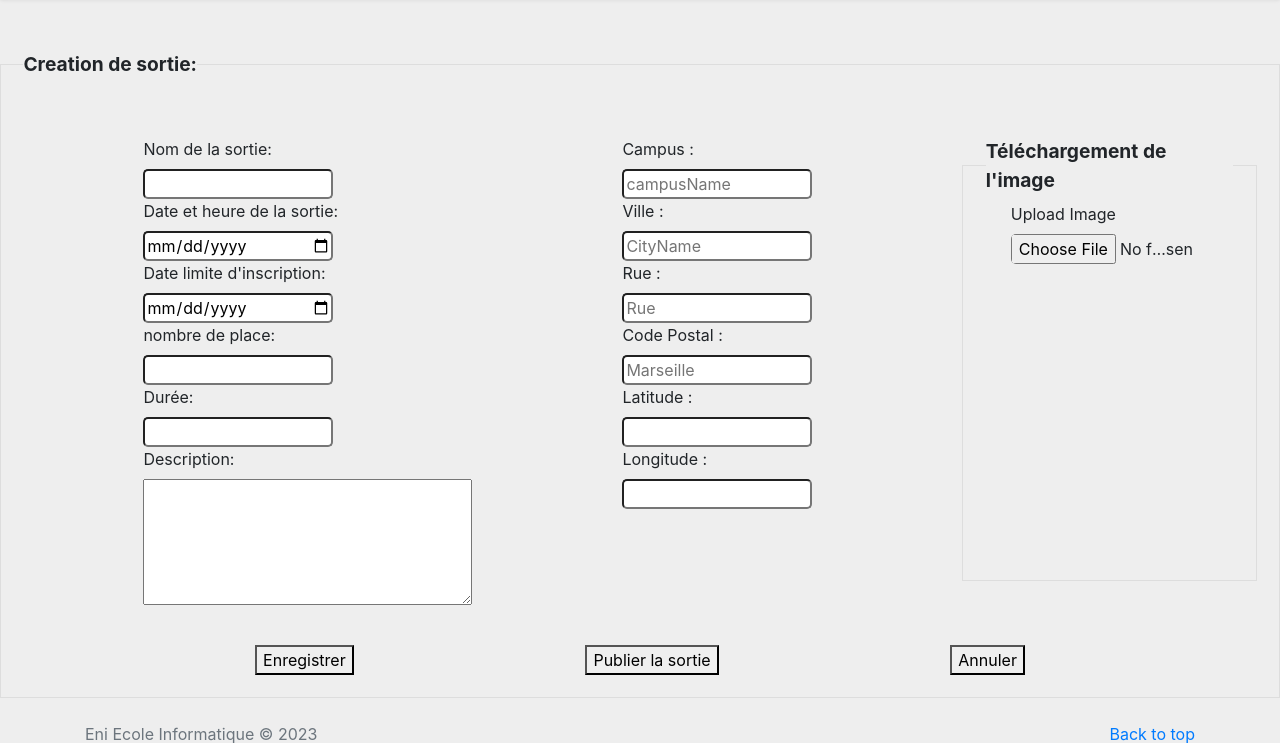
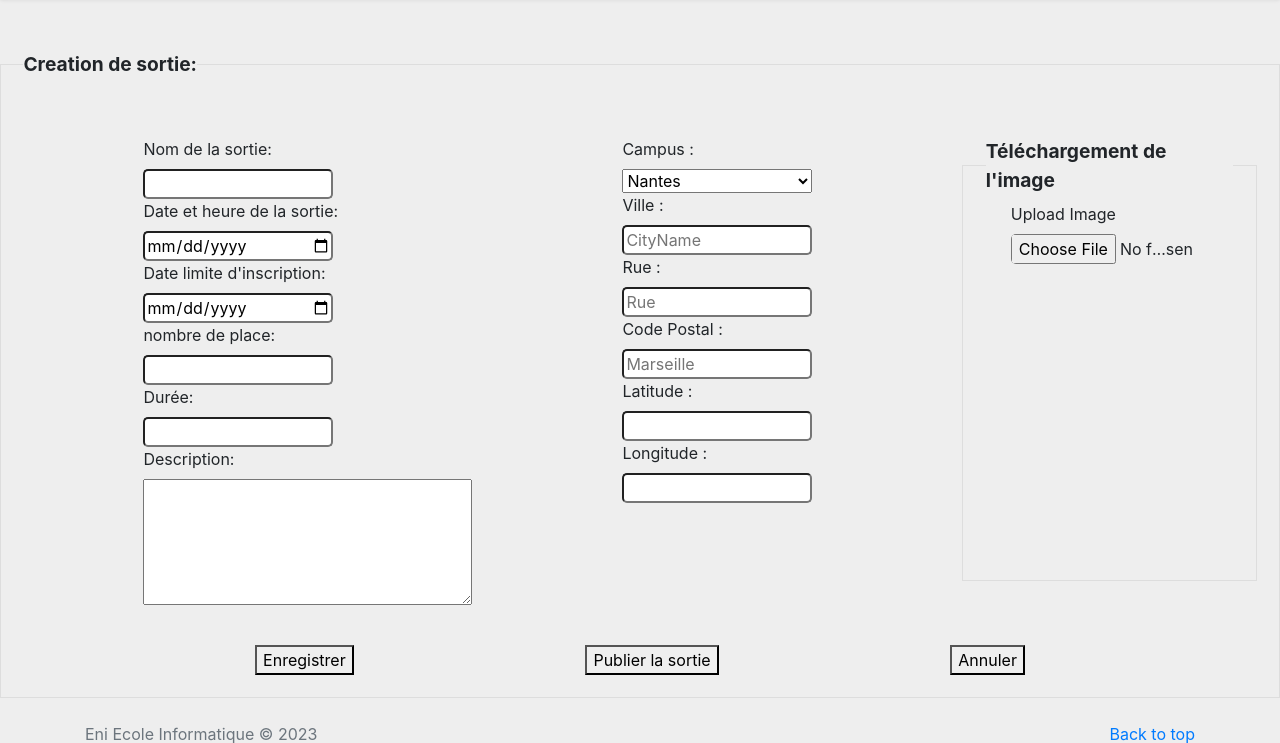
Before and after one commit to omarnadif/EniProject, a Symfony app: template templates/excursions/updateExcursion.html.twig in a window 1280 px wide. Shown: the part 87-830 px from the top of the page. Run offline with Twig, Linux system fonts and the light colour scheme; the template is opened without the code that fills it, so the values that code supplies are empty; some libraries are stand-ins or nearby versions; some web fonts are replaced.

Commit message:
twig liste sorties a jour v2.2

```diff
--- a/public/css/updateExcursion.css
+++ b/public/css/updateExcursion.css
@@ -72,3 +72,6 @@ fieldset.scheduler-border-2{
     margin-top: 40px;
     justify-content: space-evenly;
 }
+select{
+    width: 190px;
+}
--- a/templates/excursions/updateExcursion.html.twig
+++ b/templates/excursions/updateExcursion.html.twig
@@ -1,6 +1,6 @@
 {% extends "base.html.twig" %}
 {% block css %}
-    <link rel="stylesheet" href="{{ asset('css/updateExcursion.css') }}" />
+    <link rel="stylesheet" href="{{ asset('css/updateExcursion.css') }}" xmlns="http://www.w3.org/1999/html"/>
 {% endblock %}
 {% block title %}{{ parent() }} Modifier une sortie {% endblock %}
 
@@ -53,9 +53,14 @@
 
             <label>Campus :</label>
             <div class="campus">
-                <input type="text" name="campus" placeholder="campusName"/>
+                <select name="campus"/>
+                <option>Nantes</option>
+                <option>Rennes</option>
+                <option>Quimper</option>
+                <option>Niort</option>
+                <option>Angers</option>
+            </select>
             </div>
-
             <label>Ville :</label>
             <div class="ville">
                 <input type="text" name="ville" placeholder="CityName" />
```
